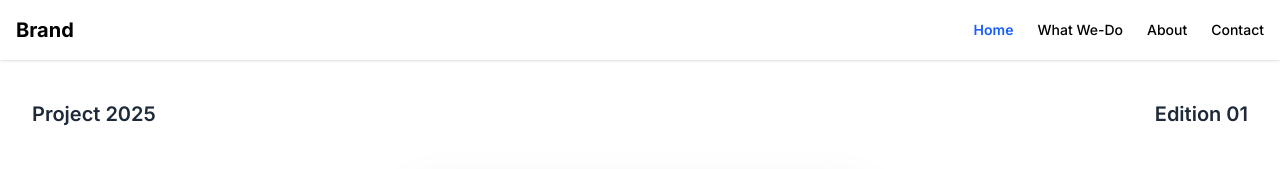
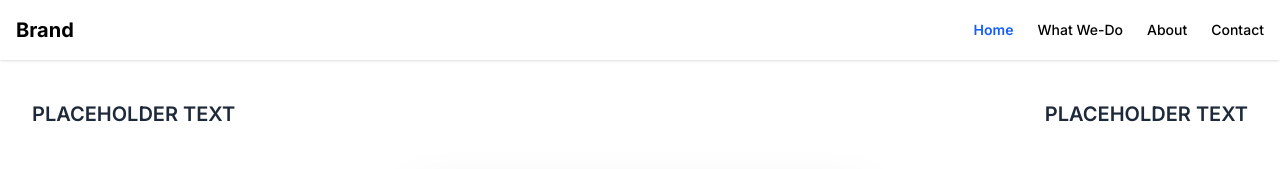
Before and after one commit to cosuoji/landing, a React (Vite) app: page / in a window 1280 px wide. Shown: the top 169 px of the page. Built offline with nearby package versions, Linux system fonts and the light colour scheme; grey boxes are pictures that could not be loaded.

Commit message:
Update branding and hero section placeholder text
Changed the page title in index.html to 'Placeholder Brand' and replaced specific text in HeroSection.jsx with 'PLACEHOLDER TEXT' for both labels. These updates prepare the UI for future branding and content.

```diff
--- a/index.html
+++ b/index.html
@@ -9,7 +9,7 @@
       href="https://fonts.googleapis.com/css2?family=Inter:ital,opsz,wght@0,14..32,100..900;1,14..32,100..900&display=swap"
       rel="stylesheet">
     <meta name="viewport" content="width=device-width, initial-scale=1.0" />
-    <title>Products</title>
+    <title>Placeholder Brand</title>
   </head>
   <body>
     <div id="root"></div>
--- a/src/components/HeroSection.jsx
+++ b/src/components/HeroSection.jsx
@@ -268,8 +268,8 @@ export default function ScrollSnapStackCarousel() {
   return (
     <div className="w-full select-none">
       <div className="px-4 md:px-8 pt-3 md:pt-5 flex justify-between">
-        <span className="text-sm md:text-xl font-semibold text-gray-800">Project 2025</span>
-        <span className="text-sm md:text-xl font-semibold text-gray-800">Edition 01</span>
+        <span className="text-sm md:text-xl font-semibold text-gray-800">PLACEHOLDER TEXT</span>
+        <span className="text-sm md:text-xl font-semibold text-gray-800">PLACEHOLDER TEXT</span>
       </div>
 
       <div
```
